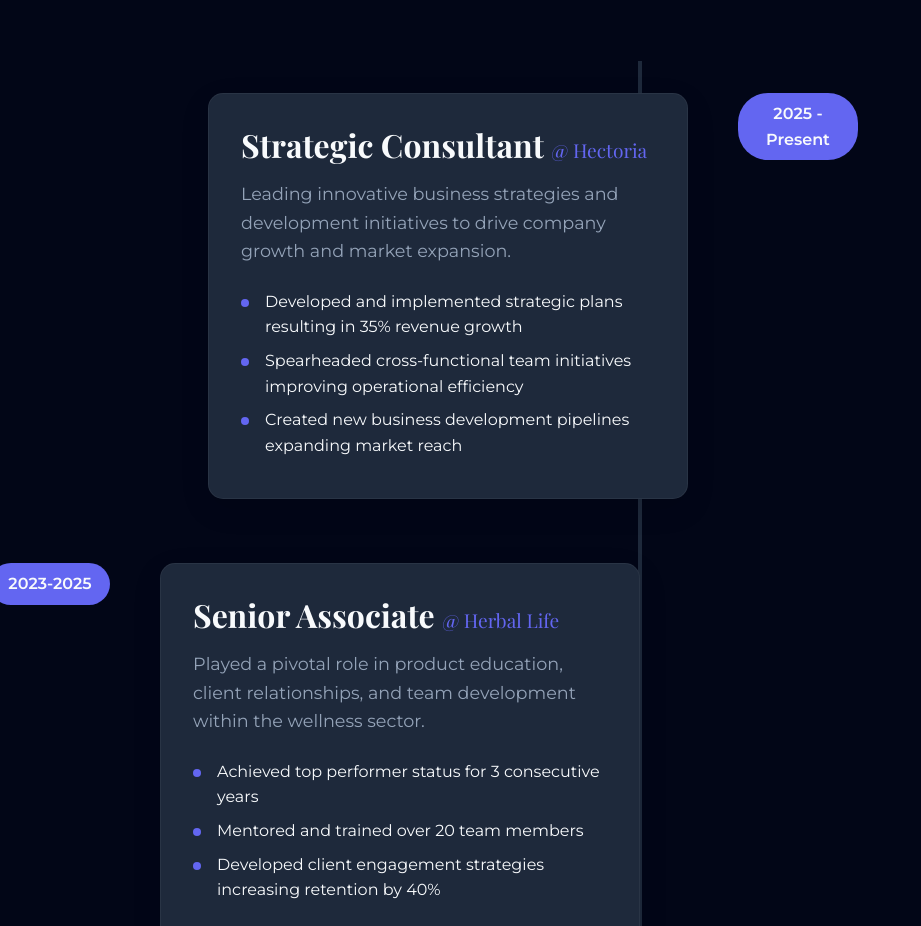
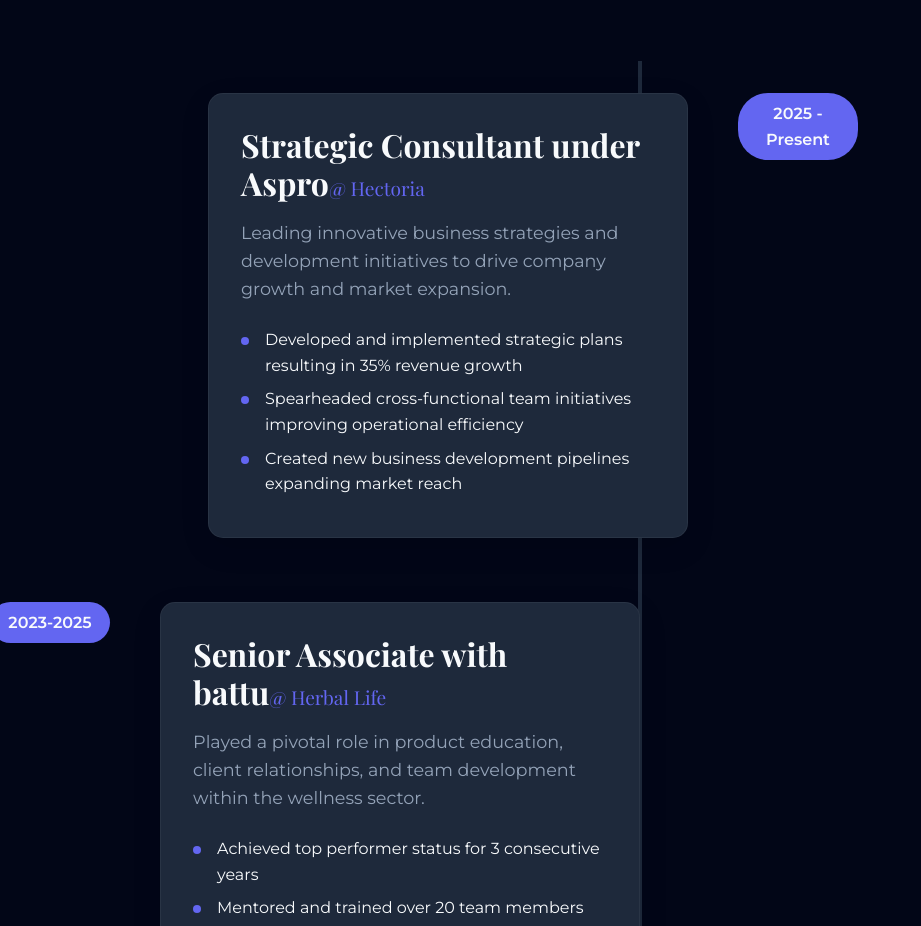
Before and after one commit to Anavaypro/Rhp, a plain HTML site: page index.html in a window 1280 px wide. Shown: the part 2004-2930 px from the top of the page, without its empty margins (0-921 px from the left). Drawn offline with nearby package versions, Linux system fonts and the light colour scheme.

Commit message:
Update and rename demoria.html to index.html

```diff
--- a/demoria.html
+++ b/index.html
@@ -113,7 +113,7 @@
                     <div class="timeline-item">
                         <div class="timeline-date">2025 - Present</div>
                         <div class="timeline-content">
-                            <h3 class="timeline-title">Strategic Consultant <span>@ Hectoria</span></h3>
+                            <h3 class="timeline-title">Strategic Consultant under Aspro<span>@ Hectoria</span></h3>
                             <p class="timeline-description">Leading innovative business strategies and development initiatives to drive company growth and market expansion.</p>
                             <ul class="timeline-highlights">
                                 <li>Developed and implemented strategic plans resulting in 35% revenue growth</li>
@@ -125,7 +125,7 @@
                     <div class="timeline-item">
                         <div class="timeline-date">2023-2025</div>
                         <div class="timeline-content">
-                            <h3 class="timeline-title">Senior Associate <span>@ Herbal Life</span></h3>
+                            <h3 class="timeline-title">Senior Associate with battu<span>@ Herbal Life</span></h3>
                             <p class="timeline-description">Played a pivotal role in product education, client relationships, and team development within the wellness sector.</p>
                             <ul class="timeline-highlights">
                                 <li>Achieved top performer status for 3 consecutive years</li>
```
